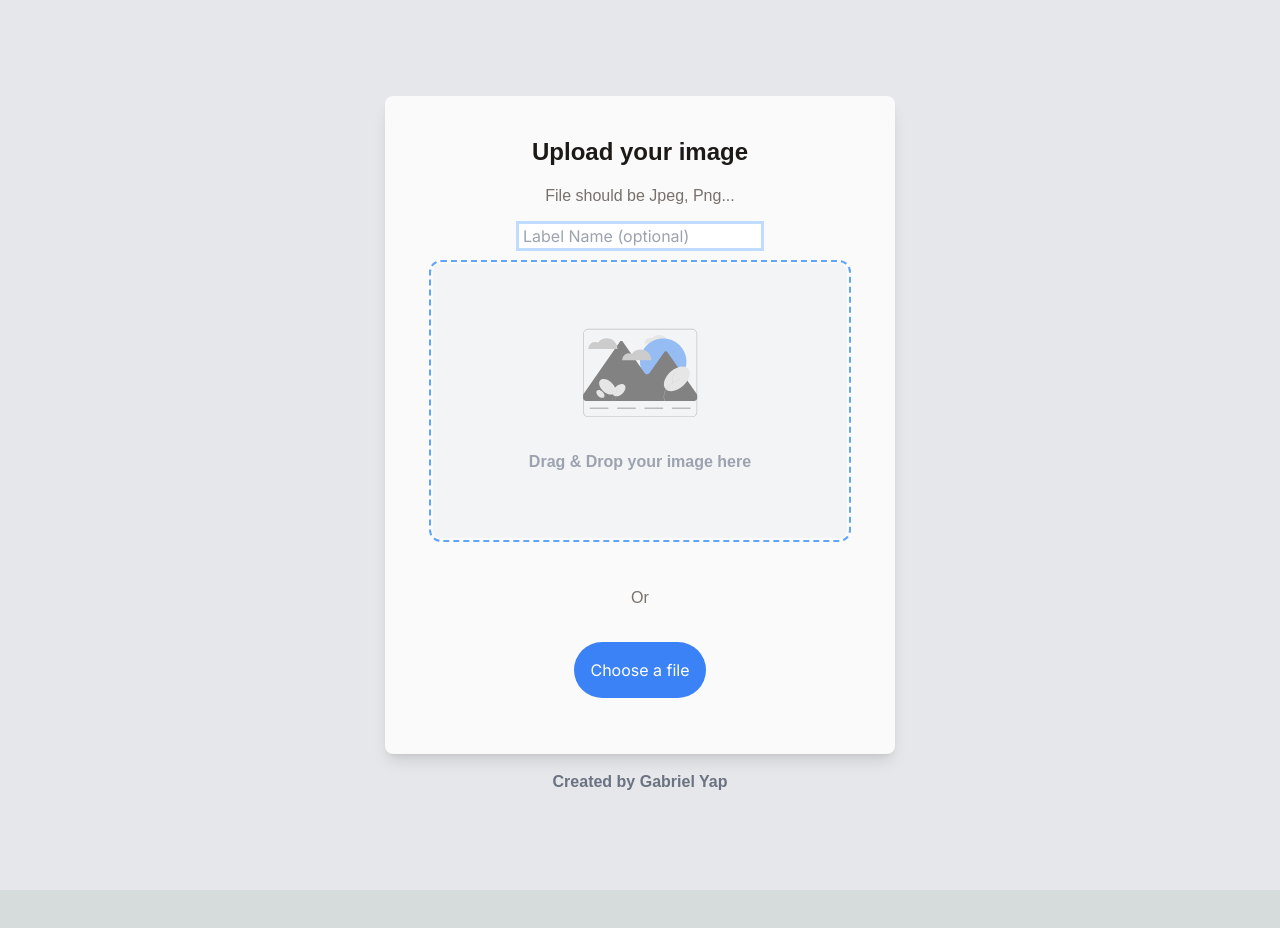
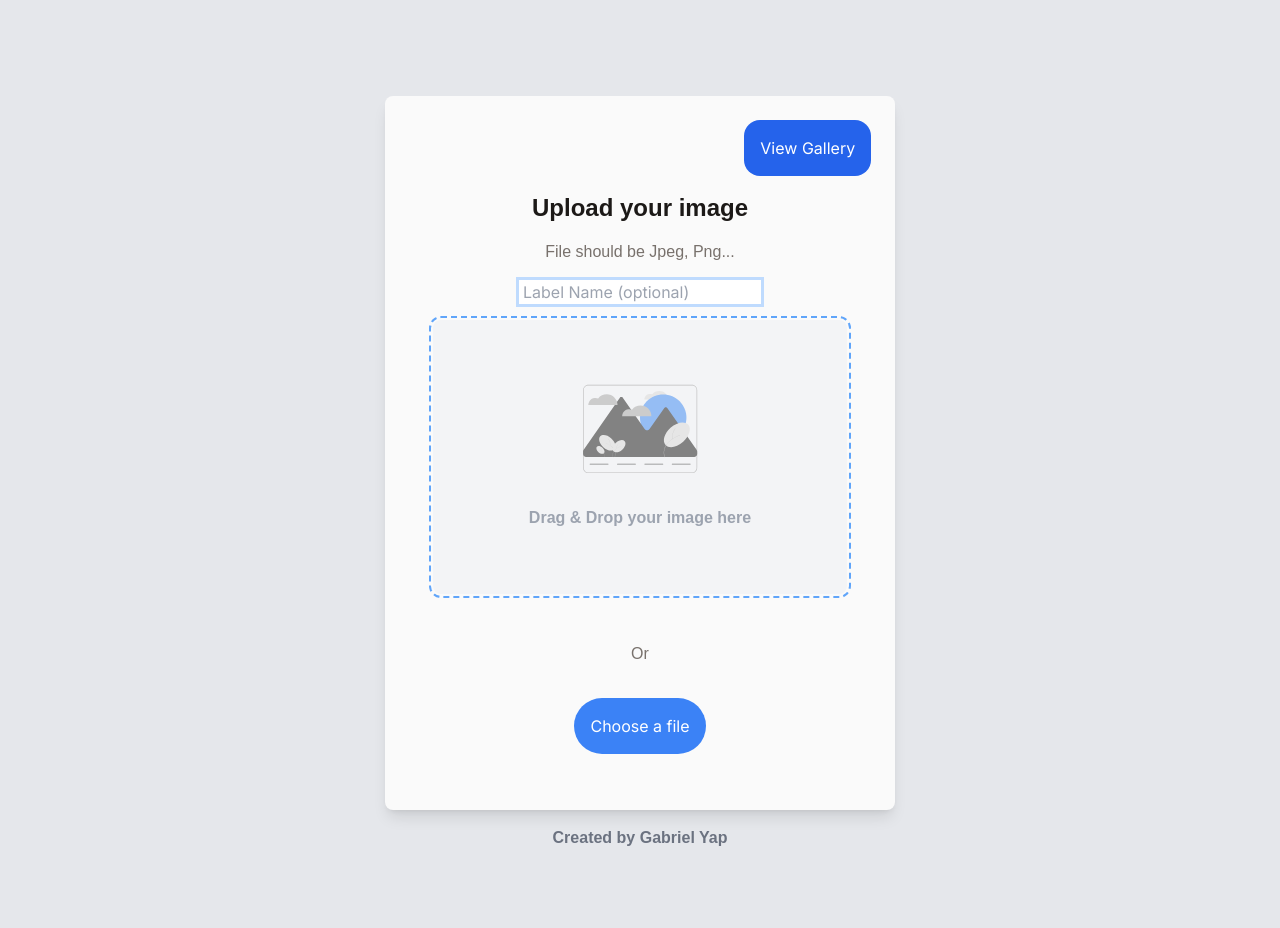
Before and after one commit to gabrielyap/image-uploader-mongo, a Next.js app: page / in a window 1280 px wide. Shown: the top 928 px of the page. Before the commit the page ends 890 px from the top, so only its background shows below. Built offline with nearby package versions, Linux system fonts and the light colour scheme.

Commit message:
added view button

```diff
--- a/app/components/FinalScreen.js
+++ b/app/components/FinalScreen.js
@@ -2,7 +2,7 @@ import React, {useState, useEffect} from "react"
 import { Image } from "cloudinary-react"
 import Axios from "axios"
 
-export default function FinalScreen({imageUrl, setBefore, setAfter}){
+export default function FinalScreen({imageUrl, setBefore, setAfter, hasUploaded, setHasUploaded}){
     const [allImages, setAllImages] = useState([])
     const [searchValue, setSearchValue] = useState('')
     const [editMode, setEditMode] = useState(false)
@@ -79,6 +79,7 @@ export default function FinalScreen({imageUrl, setBefore, setAfter}){
     }
 
     const redirectUpload = () => {
+        setHasUploaded(false)
         setAfter(false)
         setBefore(true)
     }
@@ -89,7 +90,8 @@ export default function FinalScreen({imageUrl, setBefore, setAfter}){
 
     return(
         <div className = "flex flex-col items-center bg-zinc-50 p-6 rounded-lg shadow-lg max-w-2xl">
-
+            { hasUploaded ? (
+                <div className = "flex flex-col items-center">
                     <div className = "flex w-full justify-between">
                         <img src = "green_check2.png" className = "mr-auto w-16" />
                         <button className = "bg-green-600 rounded-2xl p-4 text-white cursor-pointer ml-auto" onClick = {() => {redirectUpload()}}>Upload</button>
@@ -101,6 +103,14 @@ export default function FinalScreen({imageUrl, setBefore, setAfter}){
                         <input className = "bg-inherit w-96 text-ellipsis border focus:border-transparent focus:outline-none" type = "text" value = {imageUrl} id = "myInput" readOnly/>
                         <button className = "bg-blue-500 rounded-2xl p-4 text-white cursor-pointer" onClick = {() => copyInput()}>Copy Link</button>
                     </div>
+                </div>
+
+            ) : (
+                <button className = "bg-green-600 rounded-2xl p-4 text-white cursor-pointer ml-auto" onClick = {() => {redirectUpload()}}>Upload</button>
+            )
+
+            }
+
 
             <div>
                 <input type = "text" id = "search" className = "outline-blue-200 outline px-1 mr-2" placeholder = "Search..." onChange = {(e) => setSearchValue(e.target.value)}/>
--- a/app/components/UploadScreen.js
+++ b/app/components/UploadScreen.js
@@ -3,7 +3,7 @@
 import React, {useState} from "react"
 import Axios from 'axios'
 import { Image } from "cloudinary-react"
-export default function UploadScreen({imageUrl, setImageUrl, setBefore, setLoading, setAfter}) {
+export default function UploadScreen({imageUrl, setImageUrl, setBefore, setLoading, setAfter, setHasUploaded}) {
   const [inputValue, setInputValue] = useState('');
 
   const uploadImage = async(files) => {
@@ -16,6 +16,7 @@ export default function UploadScreen({imageUrl, setImageUrl, setBefore, setLoadi
     await Axios.post("https://api.cloudinary.com/v1_1/dnyt3b1h3/image/upload", formData) // POST to axios to get image url first
     .then((re) => {
       setLoading(false)
+      setHasUploaded(true)
       setAfter(true)
       setImageUrl(re.data.url)
       url = re.data.url
@@ -42,10 +43,10 @@ export default function UploadScreen({imageUrl, setImageUrl, setBefore, setLoadi
   }
 
   const dropHandler = (e) => {
-    console.log("File(s) dropped");
+    //console.log("File(s) dropped");
     // Prevent default behavior (Prevent file from being opened)
     e.preventDefault();
-    console.log("e.dataTransfer.files:" + e.dataTransfer.files)
+    //console.log("e.dataTransfer.files:" + e.dataTransfer.files)
     uploadImage(e.dataTransfer.files)
   }
 
@@ -53,14 +54,21 @@ export default function UploadScreen({imageUrl, setImageUrl, setBefore, setLoadi
     setInputValue(event.target.value);
   };
 
+  const redirectFinal = () => {
+    setBefore(false)
+    setHasUploaded(false)
+    setAfter(true)
+}
+
   function dragOverHandler(e) {
-    console.log("File(s) in drop zone");
+    //console.log("File(s) in drop zone");
     // Prevent default behavior (Prevent file from being opened)
     e.preventDefault();
   }
 
     return(
       <div className = "flex flex-col items-center bg-zinc-50 p-6 rounded-lg shadow-lg ">
+      <button className = "bg-blue-600 rounded-2xl p-4 text-white cursor-pointer ml-auto" onClick = {() => redirectFinal()}>View Gallery</button>
       <h1 className = "font-semibold font-poppins text-stone-900 text-2xl mt-4">Upload your image </h1>
       <h3 className = "font-poppins text-stone-500 text-1xl my-4">File should be Jpeg, Png...</h3>
       <input type = "text" id = "labelName" className = "outline-blue-200 outline px-1" placeholder = "Label Name (optional)" onChange = {(e) => handleChange(e)}/>
--- a/app/page.js
+++ b/app/page.js
@@ -11,17 +11,17 @@ export default function Home() {
   const [before, setBefore] = useState(true);
   const [loading, setLoading] = useState(false);
   const [after, setAfter] = useState(false);
+  const [hasUploaded, setHasUploaded] = useState(false)
 
   return (
     <main className="flex min-h-screen flex-col
     items-center  p-24
     bg-gray-200">
-
-      {before && <UploadScreen imageUrl = {imageUrl} setImageUrl = {setImageUrl} setBefore={setBefore} setLoading={setLoading} setAfter ={setAfter}/>}
+      {before && <UploadScreen imageUrl = {imageUrl} setImageUrl = {setImageUrl} setBefore={setBefore} setLoading={setLoading} setAfter ={setAfter} setHasUploaded = {setHasUploaded}/>}
 
       {loading && <LoadingScreen />}
 
-      {after && <FinalScreen imageUrl = {imageUrl} setBefore = {setBefore} setAfter = {setAfter}/>}
+      {after && <FinalScreen imageUrl = {imageUrl} setBefore = {setBefore} setAfter = {setAfter} hasUploaded = {hasUploaded} setHasUploaded = {setHasUploaded}/>}
 
       <footer className = "font-semibold font-poppins text-gray-500 text-1xl mt-4">Created by <a href = "https://github.com/gabrielyap">Gabriel Yap</a></footer>
     </main>
```
Also changed, not shown: 1 other file (tests, documents, lock files or other folders). Lines whose indentation alone changed are shown as unchanged.
